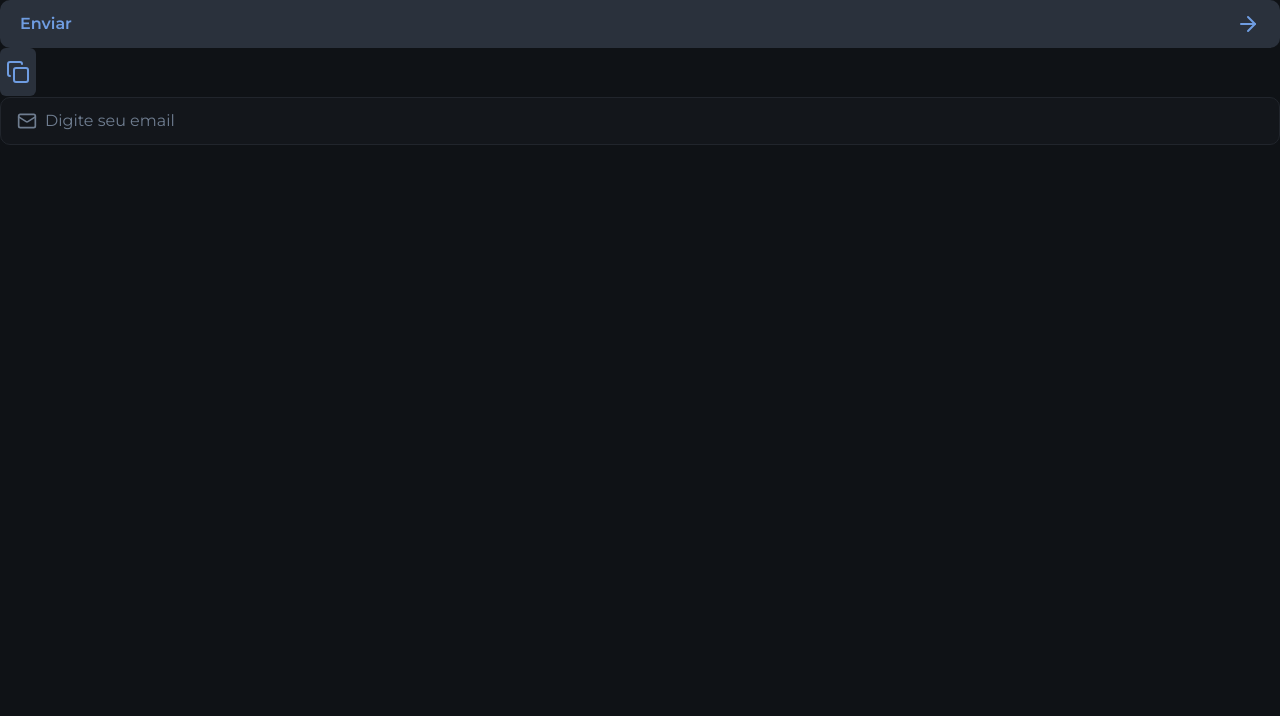
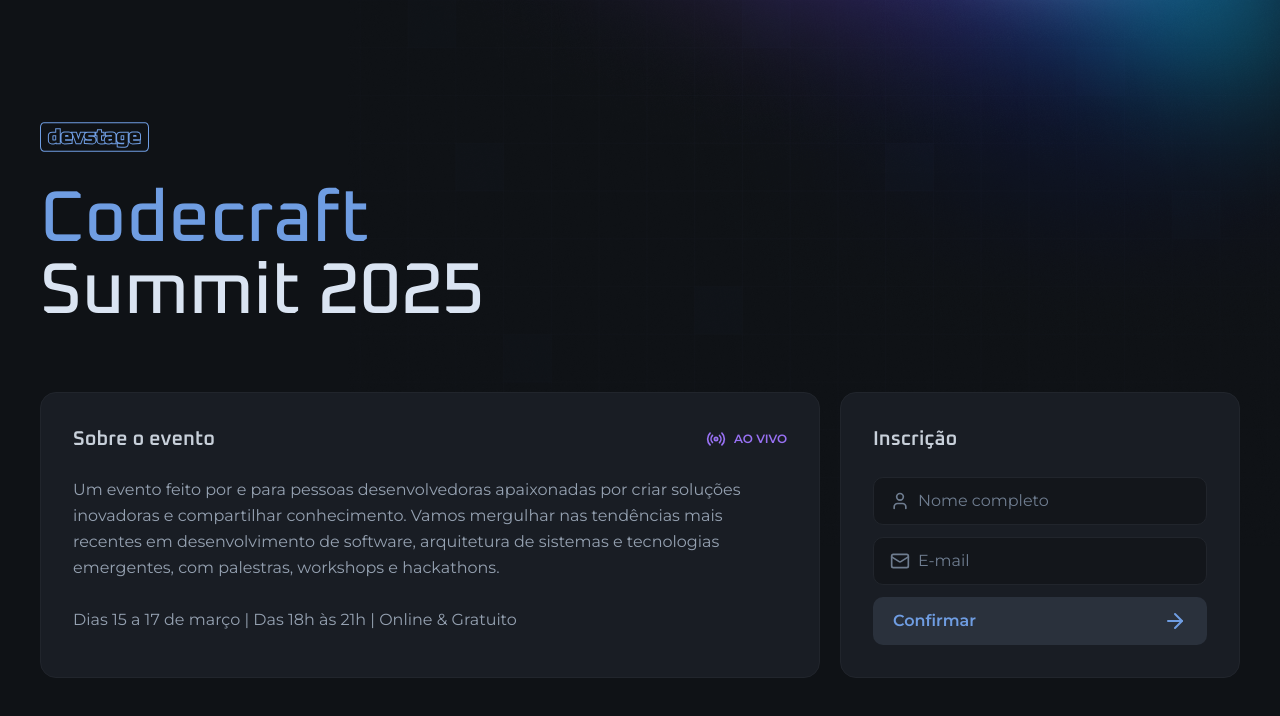
Before and after one commit to oalvesxp/nlw_connect_react, a Next.js app in the folder web/: page / in a window 1280 px wide. Shown: the top 716 px of the page. Built offline with nearby package versions, Linux system fonts and the light colour scheme.

Commit message:
feat: add home page

```diff
--- a/web/src/app/layout.tsx
+++ b/web/src/app/layout.tsx
@@ -26,7 +26,9 @@
 }>) {
 	return (
 		<html lang="en" className={`${oxanium.variable} ${montserrat.variable}`}>
-			<body className="bg-gray-900 text-gray-100 antialiased">{children}</body>
+			<body className="bg-gray-900 text-gray-100 antialiased bg-[url(/background.png)] bg-no-repeat bg-top md:bg-right-top">
+				{children}
+			</body>
 		</html>
 	);
 }
--- a/web/src/app/page.tsx
+++ b/web/src/app/page.tsx
@@ -1,27 +1,75 @@
-import { ArrowRight, Copy, Mail } from "lucide-react";
+import { ArrowRight, Mail, Radio, User } from "lucide-react";
+import Image from "next/image";
+import logo from "../assets/logo.svg";
 import { Button } from "./components/button";
-import { IconButton } from "./components/icon-button";
 import { InputField, InputIcon, InputRoot } from "./components/input";
 
 export default function Home() {
 	return (
-		<main>
-			<Button type="submit">
-				Enviar
-				<ArrowRight />
-			</Button>
+		<main className="max-w-[1240px] mx-auto px-5 py-8	md:py-0 ">
+			{/** Container Session */}
+			<div className="min-h-dvh flex	justify-center gap-16	flex-col">
+				{/** Header Session */}
+				<div className="flex flex-col gap-8 items-center md:items-start">
+					<Image src={logo} alt="devstage" width={108.5} height={30} />
+					<h1 className="text-4xl text-center leading-none font-heading font-medium flex flex-col md:text-7xl md:text-left">
+						<span className="text-blue">Codecraft</span>
+						Summit 2025
+					</h1>
+				</div>
 
-			<IconButton type="button">
-				<Copy />
-			</IconButton>
+				<div className="flex gap-5 items-strech flex-col md:flex-row">
+					{/** About Session */}
+					<div className="flex-1 bg-gray-700 border border-gray-600 rounded-2xl p-8 space-y-6">
+						<div className="flex items-center justify-between">
+							<h2 className="font-heading font-semibold text-gray-200 text-xl">
+								Sobre o evento
+							</h2>
+							<span className="text-purple font-semibold text-xs flex items-center gap-2">
+								<Radio size={20} />
+								AO VIVO
+							</span>
+						</div>
+						<p className=" text-gray-300 leading-relaxed text-sm md:text-base">
+							Um evento feito por e para pessoas desenvolvedoras apaixonadas por
+							criar soluções inovadoras e compartilhar conhecimento. Vamos
+							mergulhar nas tendências mais recentes em desenvolvimento de
+							software, arquitetura de sistemas e tecnologias emergentes, com
+							palestras, workshops e hackathons.
+							<br />
+							<br />
+							Dias 15 a 17 de março | Das 18h às 21h | Online & Gratuito
+						</p>
+					</div>
 
-			<div>
-				<InputRoot>
-					<InputIcon>
-						<Mail className="size-5" />
-					</InputIcon>
-					<InputField type="email" placeholder="Digite seu email" />
-				</InputRoot>
+					{/** Subscribe Session */}
+					<form className="bg-gray-700 border border-gray-600 rounded-2xl p-8 space-y-6 w-full md:max-w-[400px]">
+						<h2 className="font-heading font-semibold text-gray-200 text-xl">
+							Inscrição
+						</h2>
+
+						<div className="space-y-3">
+							<InputRoot>
+								<InputIcon>
+									<User size={20} />
+								</InputIcon>
+								<InputField type="text" placeholder="Nome completo" />
+							</InputRoot>
+
+							<InputRoot>
+								<InputIcon>
+									<Mail size={20} />
+								</InputIcon>
+								<InputField type="email" placeholder="E-mail" />
+							</InputRoot>
+
+							<Button type="submit">
+								Confirmar
+								<ArrowRight />
+							</Button>
+						</div>
+					</form>
+				</div>
 			</div>
 		</main>
 	);
```
Also changed, not shown: web/public/background.png (added), web/src/assets/logo.svg (added).
